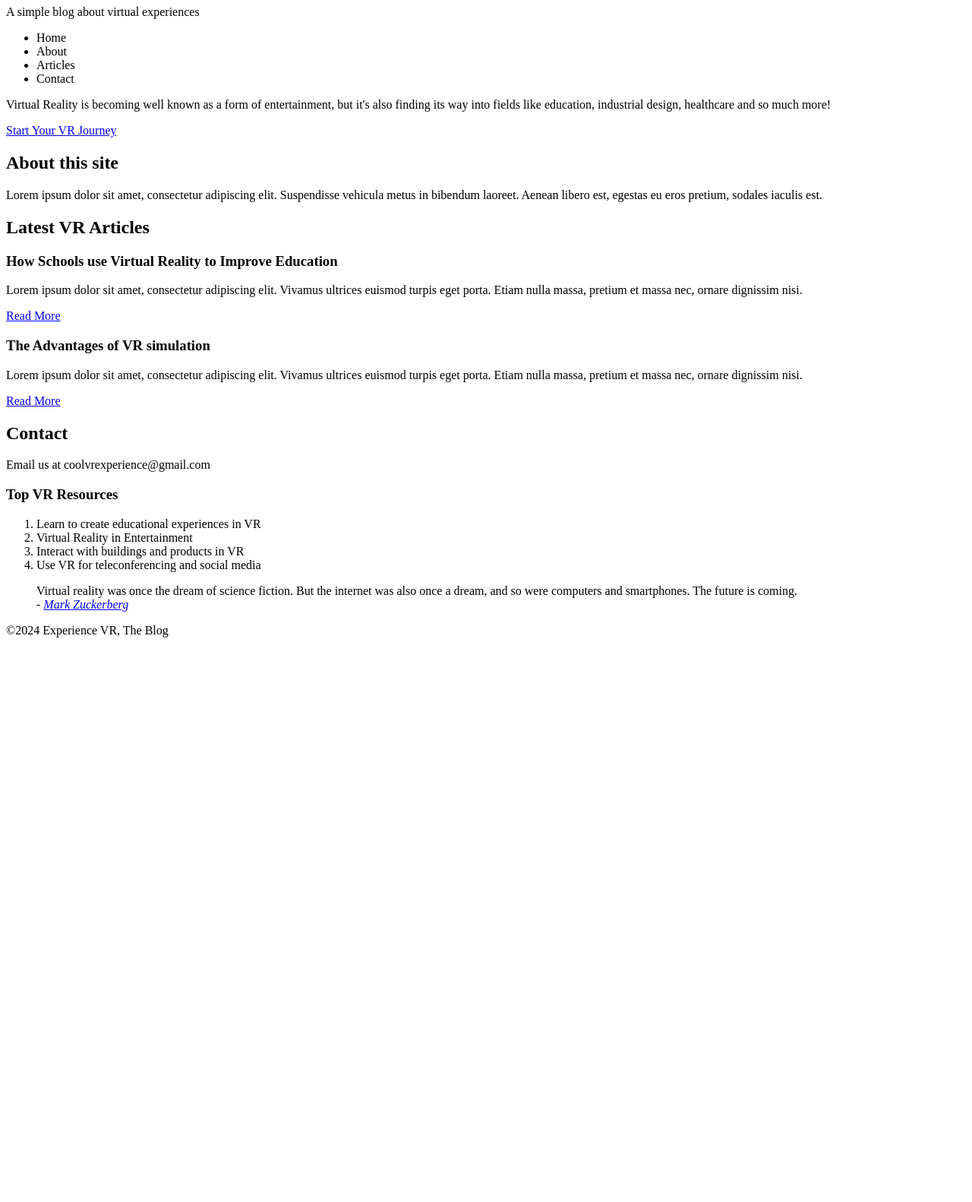
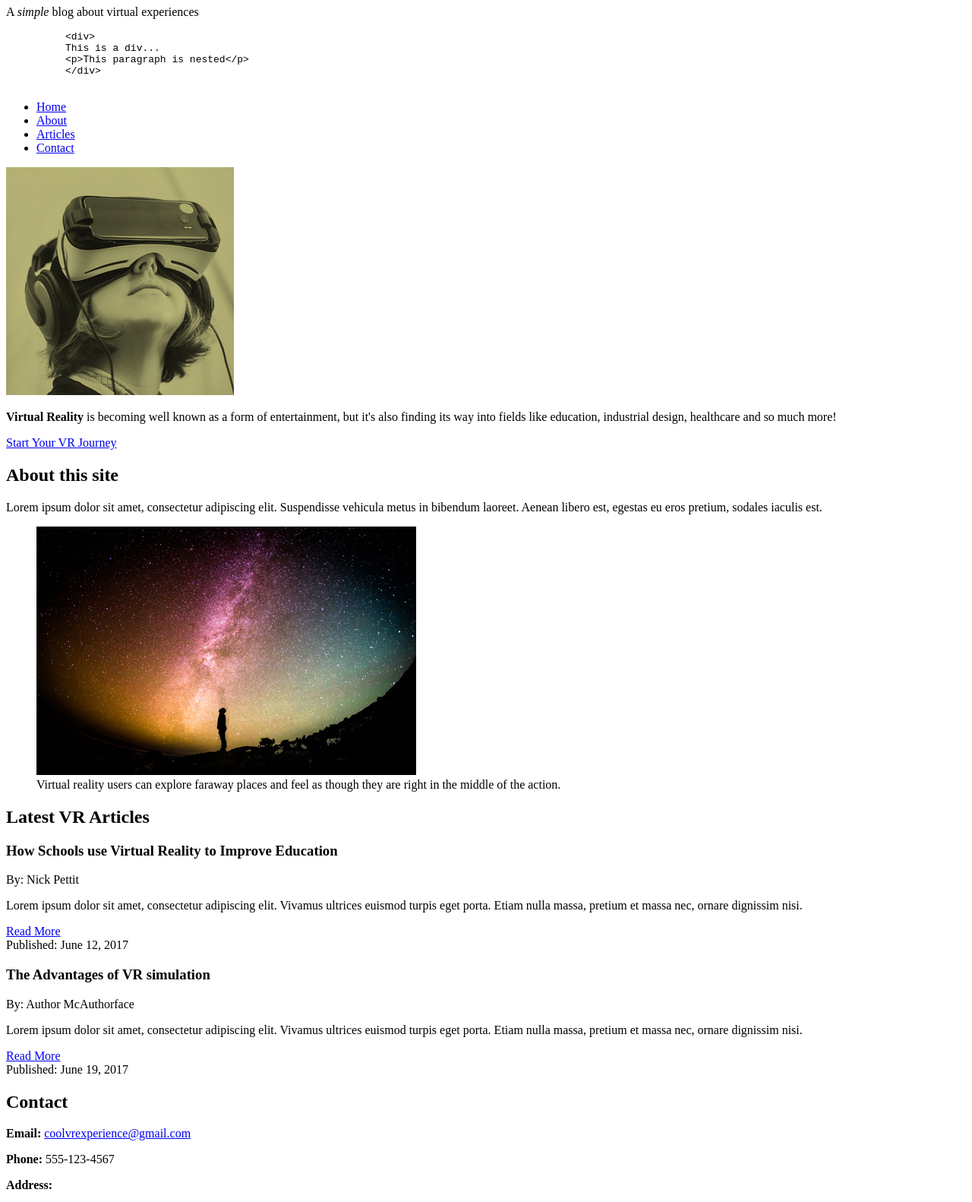
Before and after one commit to Robbiethedeveloper/WebDev, a plain HTML site: page VR Experience/index.html in a window 1280 px wide. Shown: the part 73-1655 px from the top of the page at 76% size. Before the commit the page ends 928 px from the top, so only its background shows below. Drawn offline with Linux system fonts and the light colour scheme.

Commit message:
Links/imgs/elements update
More update with notes

```diff
--- a/VR Experience/index.html
+++ b/VR Experience/index.html
@@ -3,49 +3,80 @@
   <head>
     <title>Experience VR</title>
   </head>
+
   <body>
     <div>
       <header>
-        <h1>Experience VR</h1>
-        <p>A simple blog about virtual experiences</p>
+        <h1>&lt; Experience VR &amp; more &gt;</h1>
+        <p>A <em>simple</em> blog about virtual experiences</p>
+
+        <pre>
+          &lt;div&gt;
+          This is a div...
+          &lt;p&gt;This paragraph is nested&lt;/p&gt;
+          &lt;/div&gt;
+        </pre>
+
         <nav>
           <ul>
-            <li>Home</li>
-            <li>About</li>
-           <li>Articles</li>
-            <li>Contact</li>
+            <li><a href="/">Home</a></li>
+            <li><a href="/#about">About</a></li>
+            <li><a href="/#articles">Articles</a></li>
+            <li><a href="/#contact">Contact</a></li>
           </ul>
         </nav>
       </header>
+
       <div>
-        <p>Virtual Reality is becoming well known as a form of entertainment, but it's also finding its way into fields like education, industrial design, healthcare and so much more!</p>
+        <img src="img/featured.jpg" alt="Virtual Reality User">
+        <p><strong>Virtual Reality</strong> is becoming well known as a form of entertainment, but it's also finding its way into fields like education, industrial design, healthcare and so much more!</p>
         <a href="https://teamtreehouse.com/vr" target="_blank">Start Your VR Journey</a>
       </div>
 
       <main>
-        <section>
+        <section id="about">
           <h2>About this site</h2>
-          <p>Lorem ipsum dolor sit amet, consectetur adipiscing elit. Suspendisse vehicula metus in bibendum laoreet. Aenean libero est, egestas eu eros pretium, sodales iaculis est.</p>
+          <p><span>Lorem ipsum dolor sit amet</span>, consectetur adipiscing elit. Suspendisse vehicula metus in bibendum laoreet. Aenean libero est, egestas eu eros pretium, sodales iaculis est.</p>
+
+          <figure>
+            <img src="img/vr-space.jpg" alt="User experiencing space in VR" title="">
+            <figcaption>Virtual reality users can explore faraway places and feel as though they are right in the middle of the action.</figcaption>
+          </figure>
         </section>
 
-        <section>
+        <section id="articles">
           <h2>Latest VR Articles</h2>
 
           <article>
+            <header>
             <h3>How Schools use Virtual Reality to Improve Education</h3>
+            <p>By: Nick Pettit</p>
+            </header>
             <p>Lorem ipsum dolor sit amet, consectetur adipiscing elit. Vivamus ultrices euismod turpis eget porta. Etiam nulla massa, pretium et massa nec, ornare dignissim nisi.</p>
-            <a href="article.html">Read More</a>
+            <a href="articles/2017/article.html#vr-article">Read More</a>
+            <footer>Published: June 12, 2017</footer>
           </article>
 
           <article>
+            <header>
             <h3>The Advantages of VR simulation</h3>
+            <p>By: Author McAuthorface</p>
+            </header>
             <p>Lorem ipsum dolor sit amet, consectetur adipiscing elit. Vivamus ultrices euismod turpis eget porta. Etiam nulla massa, pretium et massa nec, ornare dignissim nisi.</p>
-            <a href="article.html">Read More</a>
+            <a href="articles/2017/article.html#vr-article">Read More</a>
+            <footer>Published: June 19, 2017</footer>
           </article>
         </section>
-        <section>
+        <section id="contact">
           <h2>Contact</h2>
-          <p>Email us at coolvrexperience@gmail.com</p>
+          <p><strong>Email:</strong> <a href="mailto:coolvrexperience@gmail.com?subject=Test%20Test!!&body=This%20is%20only%20a%20test.">coolvrexperience@gmail.com</a></p>
+          <p><strong>Phone:</strong> 555-123-4567</p>
+          <p><strong>Address:</strong></p>
+          <address>
+            Experience VR <br>
+            2017 Virtual Way <br>
+            City, State 33437
+          </address>
         </section>
       </main>
 
@@ -57,8 +88,11 @@
           <li>Interact with buildings and products in VR</li>
           <li>Use VR for teleconferencing and social media</li>
         </ol>
+
+        <hr>
+
         <blockquote>
-          Virtual reality was once the dream of science fiction. But the internet was also once a dream, and so were computers and smartphones. The future is coming.
+          "Virtual reality was once the dream of science fiction. But the internet was also once a dream, and so were computers and smartphones. The future is coming."
           <footer>
           - <cite><a href ="https://www.facebook.com/zuck/posts/10101319050523971
 ">Mark Zuckerberg</a></cite>
@@ -67,7 +101,7 @@
       </aside>
 
       <footer>
-        <p>&copy;2024 Experience VR, The Blog</p>
+        <p><small>&copy;2024 Experience VR, The Blog</small></p>
       </footer>
     </div>
   </body>
```
Also changed, not shown: VR Experience/articles/2017/article.html (renamed from VR Experience/article.html, +10 -5 lines), Information.txt, VR Experience/img/featured.jpg (added), VR Experience/img/vr-space.jpg (added), VR Experience/img/vr-user.jpg (added).
